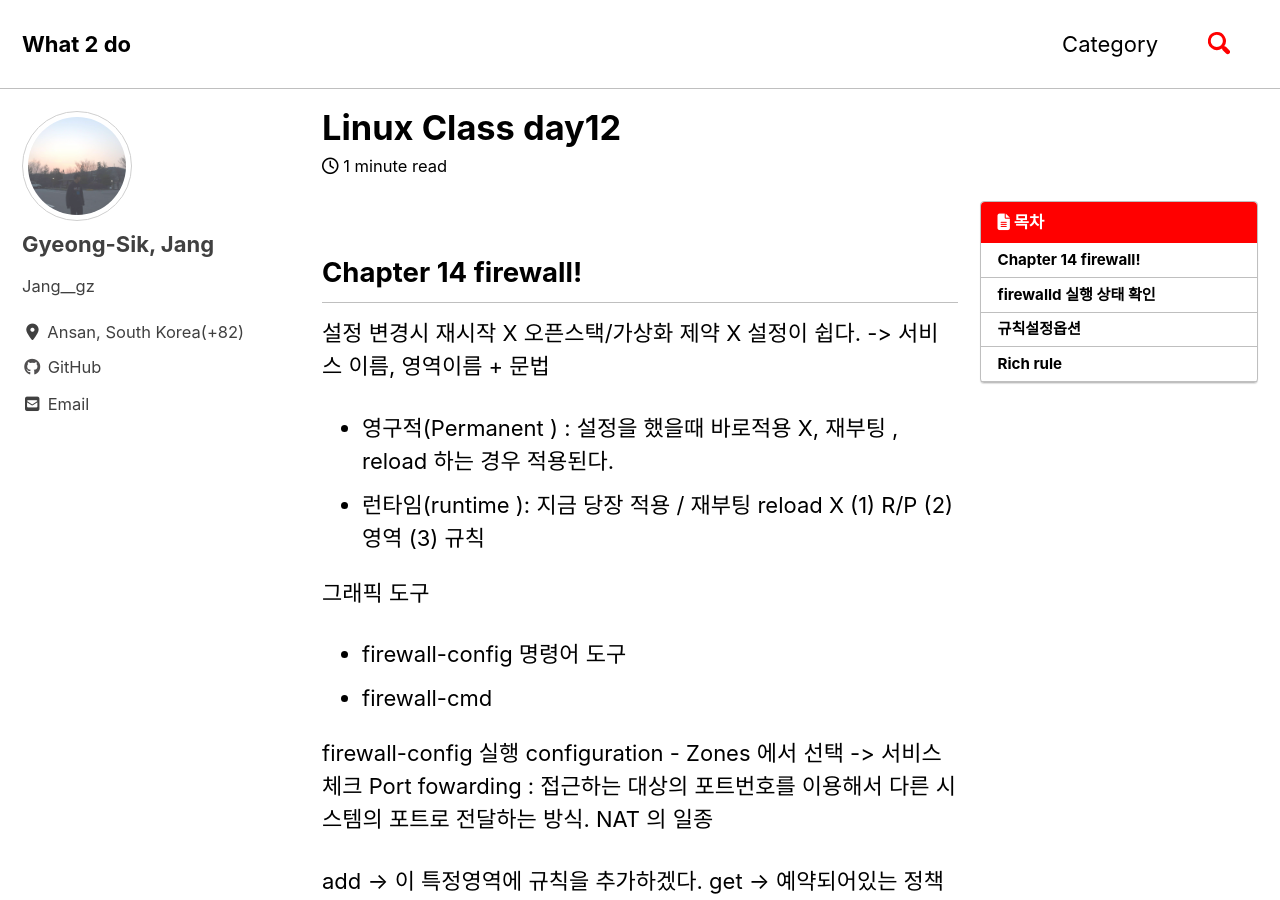
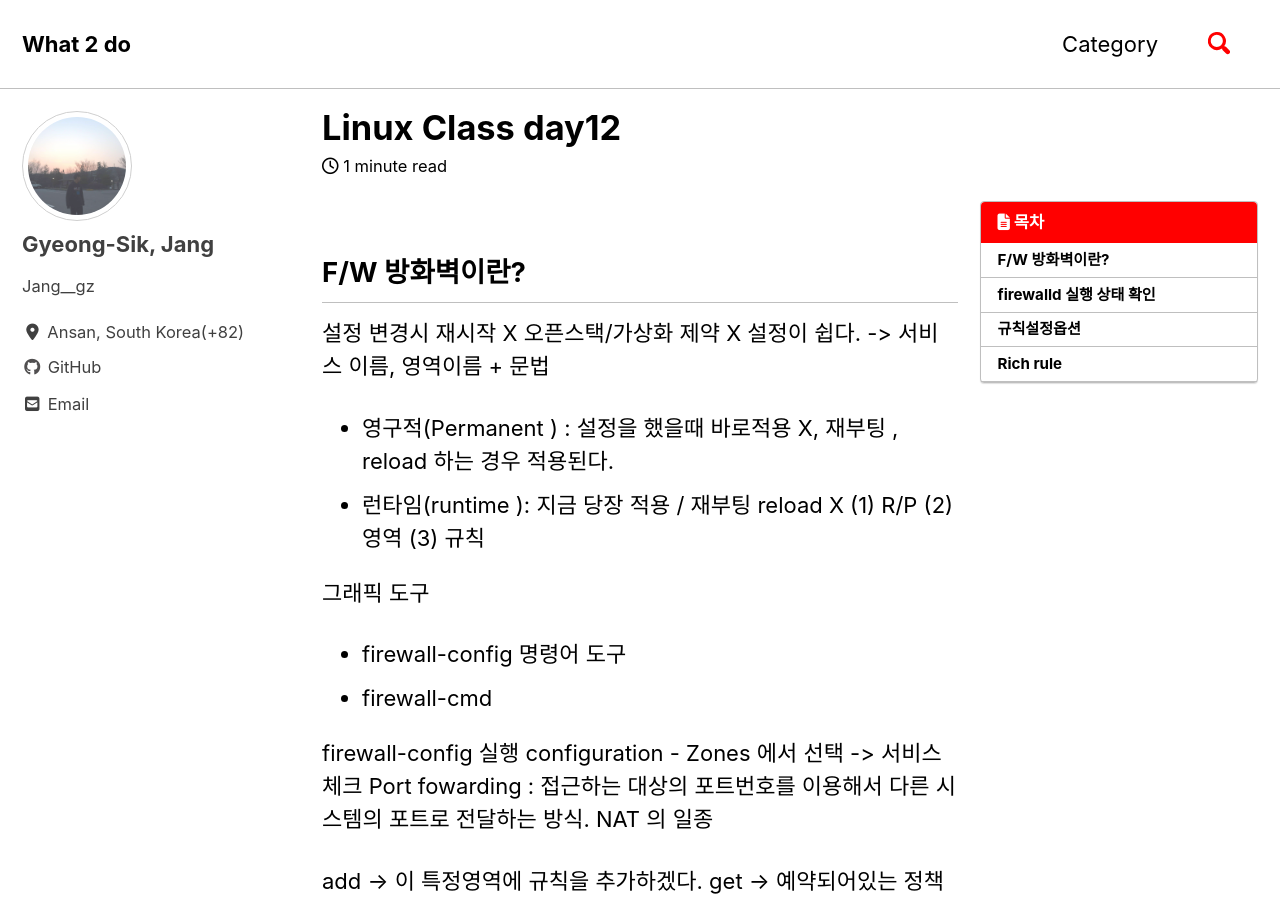
Before and after one commit to JangGyeongSik/JangGyeongSik.github.io, a Jekyll site: the page built from _posts/2019-07-25-basic_13-post.md, in a window 1280 px wide and 900 px high. Built offline with Jekyll 4.4.1, drawn with Linux system fonts in a browser that asks for light colours; cached includes are drawn as plain includes; nearby versions of some CDN libraries.

Commit message:
Update 2019-07-25-basic_13-post.md

```diff
--- a/_posts/2019-07-25-basic_13-post.md
+++ b/_posts/2019-07-25-basic_13-post.md
@@ -7,7 +7,7 @@ toc_sticky: true
 toc_label : 목차
 ---
 
-## Chapter 14 firewall!
+## F/W 방화벽이란?
 
 설정 변경시 재시작 X
 오픈스택/가상화 제약 X
```
